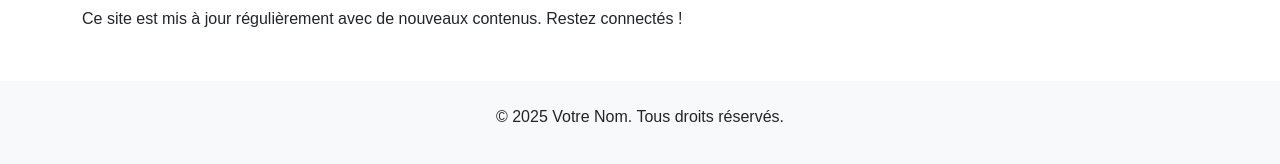
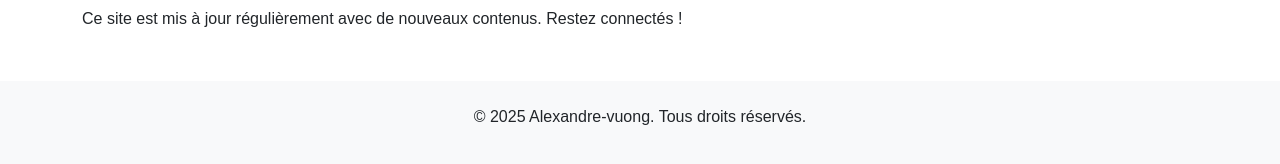
Before and after one commit to vuong203/Vuong-Solution, a Jekyll site: the page built from index.md, in a window 1280 px wide. Shown: the part 409-573 px from the top of the page. Built offline with Jekyll 4.4.1, drawn with Linux system fonts in a browser that asks for light colours.

Commit message:
Update _config.yml

```diff
--- a/_config.yml
+++ b/_config.yml
@@ -1,9 +1,9 @@
 title: "Mon Univers Technologique"
 description: "Site personnel sur les technologies, applications et cours informatiques"
-author: "Votre Nom"
-email: "votre.email@example.com"
-url: "https://votreusername.github.io"
-baseurl: "/site-tech" # Remplacer par le nom du repo GitHub si différent
+author: "Alexandre-vuong"
+email: "app.alexandrevuong@gmail.com"
+url: "https://vuong203.github.io"
+baseurl: "/Vuing-Solution" # Remplacer par le nom du repo GitHub si différent
 timezone: Europe/Paris
 
 # Plugins
```
